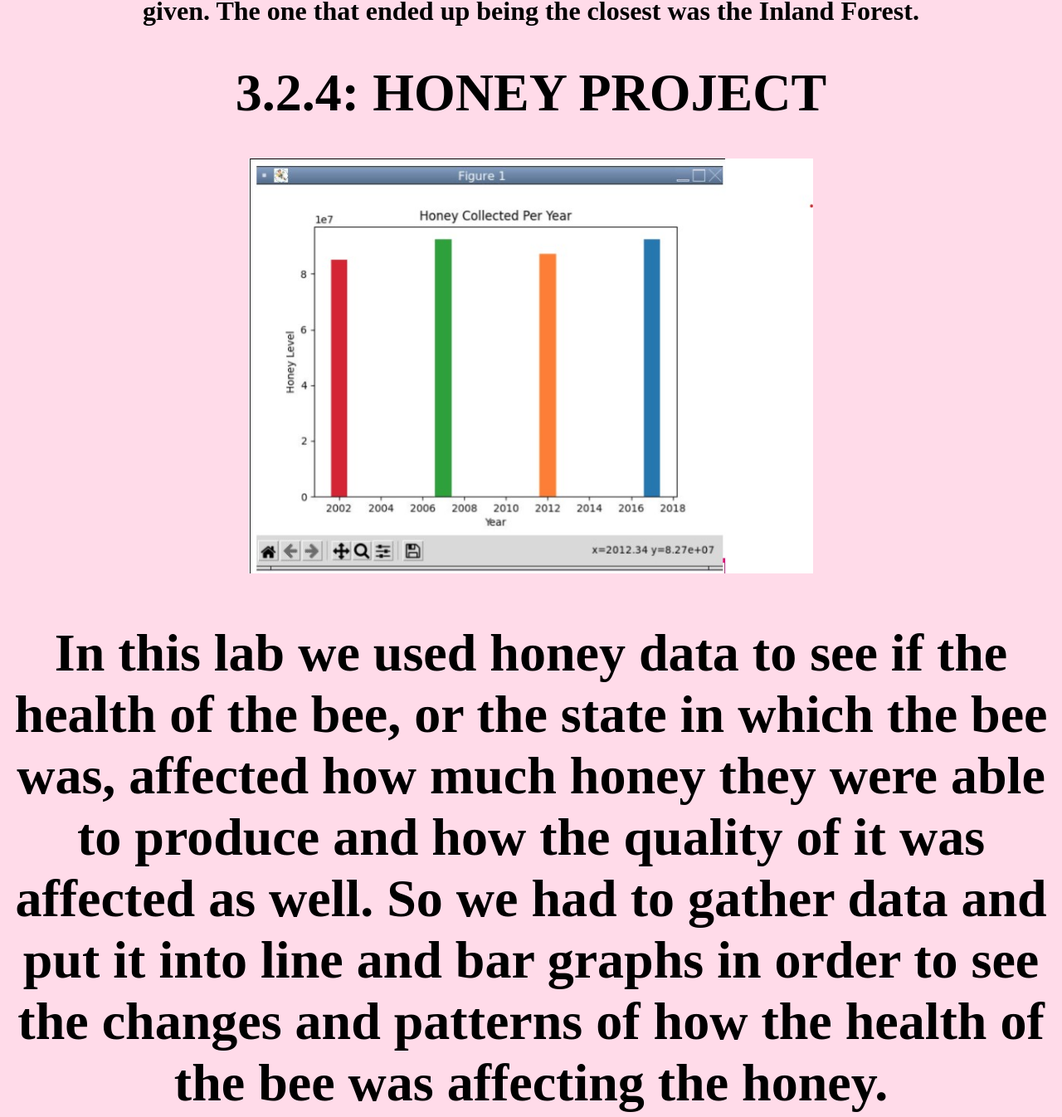
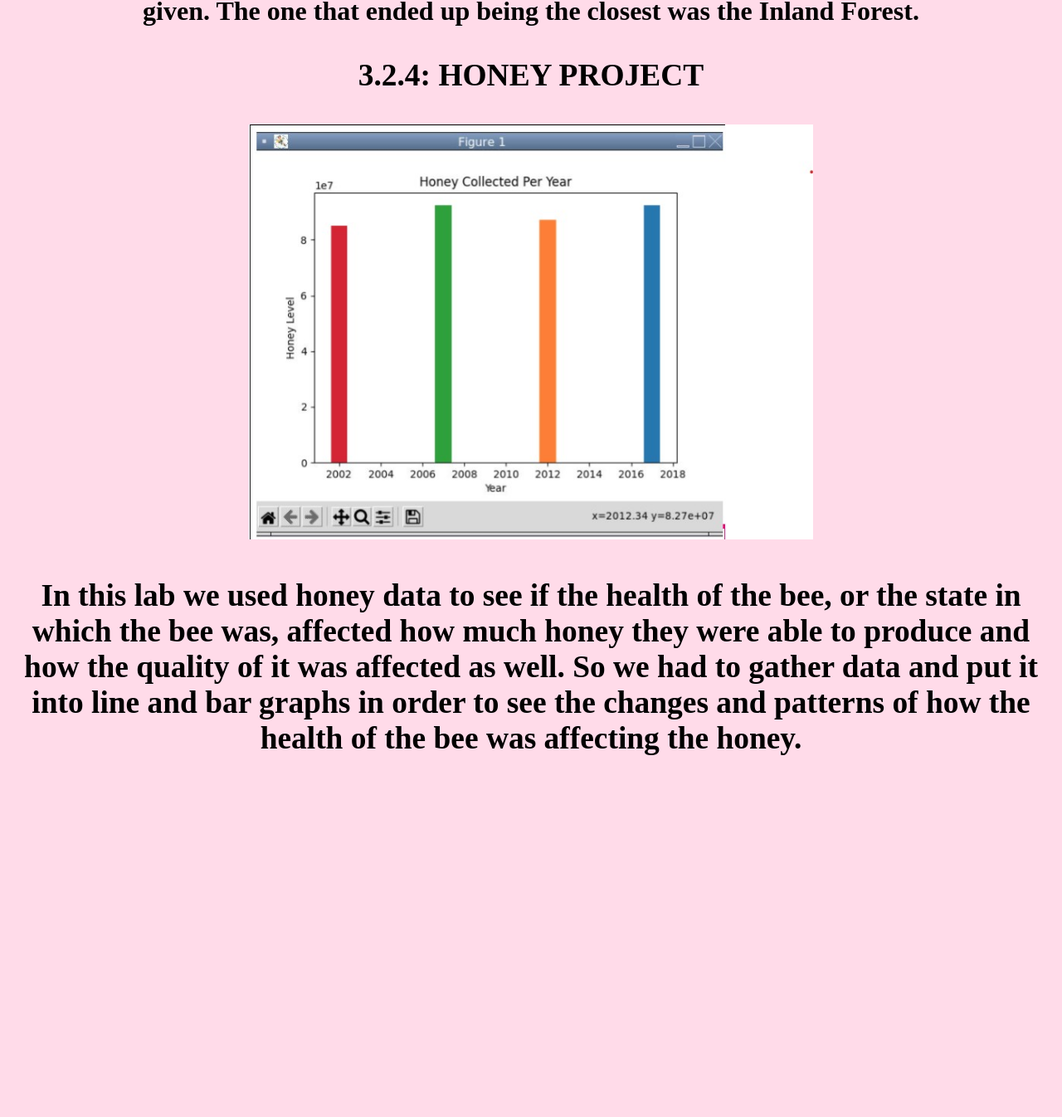
Before and after one commit to jazminerosa/Website, a plain HTML site: page portfolio.html in a window 1280 px wide. Shown: the part 2865-4211 px from the top of the page at 83% size. After the commit the page ends 3813 px from the top, so only its background shows below. Drawn offline with Linux system fonts and the light colour scheme.

Commit message:
Update portfolio.html

```diff
--- a/portfolio.html
+++ b/portfolio.html
@@ -40,11 +40,11 @@
 	    original data that was given. The one that ended up being the closest was the Inland Forest.
     <center/>
     <center>
-    <h1> 3.2.4: HONEY PROJECT<h1/>
+    <h3> 3.2.4: HONEY PROJECT<h3/>
       <img src="images/bargraph.jpg" height="500">
-    <h1> In this lab we used honey data to see if the health of the bee, or the state in which the bee was, affected how much honey
+    <h3> In this lab we used honey data to see if the health of the bee, or the state in which the bee was, affected how much honey
 	    they were able to produce and how the quality of it was affected as well. So we had to gather data and put it into line and bar graphs
-	    in order to see the changes and patterns of how the health of the bee was affecting the honey. <h1/>
+	    in order to see the changes and patterns of how the health of the bee was affecting the honey. <h3/>
     <center/>
 	  </body>
 	</html>
```
